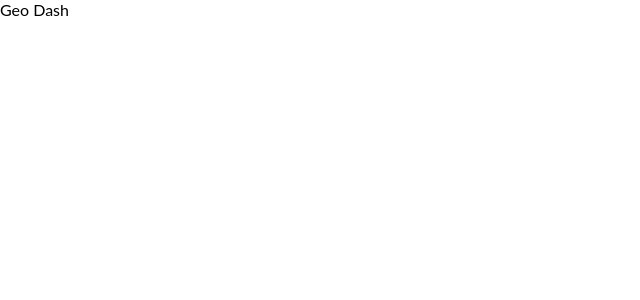
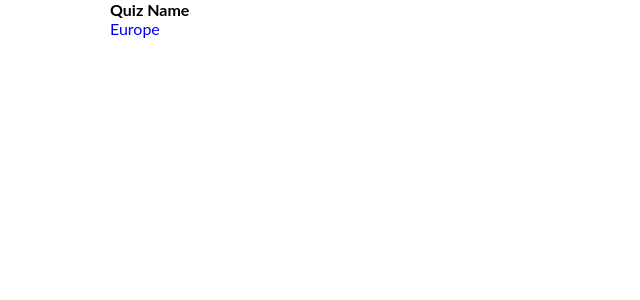
Before and after one commit to vanjazeli/geo-dash, a React (Vite) app: page / in a window 1280 px wide. Shown: the top 300 px of the page, without its empty margins (0-640 px from the left). Built offline with nearby package versions, Linux system fonts and the light colour scheme; data requests are answered from the project's data file.

Commit message:
Feat: Add Menu component

```diff
--- a/package.json
+++ b/package.json
@@ -8,7 +8,7 @@
 		"build": "tsc && vite build",
 		"lint": "eslint . --ext ts,tsx --report-unused-disable-directives --max-warnings 0",
 		"preview": "vite preview",
-		"server": "json-server --watch src/data/data.json --port 8001"
+		"server": "json-server --watch src/data/data.json --port 8001 --delay 1000"
 	},
 	"dependencies": {
 		"@reduxjs/toolkit": "^1.9.6",
--- a/src/App.tsx
+++ b/src/App.tsx
@@ -1,35 +1,38 @@
 import { useState, useEffect } from 'react';
-import { useDispatch, useSelector } from "react-redux";
-import { setLoadingOff } from "./store/slices/loadingSlice";
+import { useDispatch, useSelector } from 'react-redux';
+import { setLoadingOff } from './store/slices/loadingSlice';
 
 import { BrowserRouter, Routes, Route } from 'react-router-dom';
-import Loader from "./components/ui/Loader";
+import Loader from './components/ui/Loader';
 import IndexPage from './components/pages/IndexPage';
 
-import fetchData from "./services/fetchData";
+import fetchData from './services/fetchData';
 
-import { Quiz } from "./types/QuizType";
-import { RootState } from "./store/store";
+import { QuizType } from './types/QuizType';
+import { RootState } from './store/store';
 
 function App() {
 	const isLoading = useSelector((state: RootState) => state.loading.value);
 	const dispatch = useDispatch();
 
-	const [quizes, setQuizes] = useState<Quiz[] | null>(null);
+	const [quizes, setQuizes] = useState<QuizType[] | null>(null);
 
 	useEffect(() => {
 		fetchData('http://localhost:8001/quizes', (data) => {
 			setQuizes(data);
 			dispatch(setLoadingOff());
-		})
+		});
 	}, []);
 
 	return (
+		<>
+			{isLoading && <Loader />}
 			<BrowserRouter>
 				<Routes>
-				<Route path="/" element={<IndexPage/>}/>
+					<Route path="/" element={<IndexPage quizes={quizes} />} />
 				</Routes>
 			</BrowserRouter>
+		</>
 	);
 }
 
--- /dev/null
+++ b/src/components/containers/Menu.tsx
@@ -0,0 +1,28 @@
+import { Link } from 'react-router-dom';
+
+import { QuizType } from '../../types/QuizType';
+
+type MenuPropsType = {
+	heading: string;
+	items: QuizType[] | null;
+};
+
+const Menu = ({ heading, items }: MenuPropsType) => {
+	return (
+		<div className="menu">
+			<h1 className="menu__heading">{heading}</h1>
+			<ul className="menu__list">
+				{items?.map((item, itemIndex) => (
+					<li className="menu__item" key={itemIndex}>
+						<Link className="menu__link" to={`/${item.flagUrl}`}>
+							{item.name}
+						</Link>
+					</li>
+				))}
+				{!items && <span className="menu__message">No quizes are currently available.</span>}
+			</ul>
+		</div>
+	);
+};
+
+export default Menu;
--- a/src/components/pages/IndexPage.tsx
+++ b/src/components/pages/IndexPage.tsx
@@ -1,9 +1,20 @@
-const IndexPage = () => {
+import { Link } from 'react-router-dom';
+import Menu from '../containers/Menu';
+
+import { QuizType } from '../../types/QuizType';
+
+type IndexPageProps = {
+	quizes: QuizType[] | null;
+};
+
+const IndexPage = ({ quizes }: IndexPageProps) => {
 	return (
 		<>
-			Geo Dash
+			<div className="wrap">
+				<Menu heading="Quiz Name" items={quizes} />
+			</div>
 		</>
 	);
-}
+};
 
 export default IndexPage;
--- a/src/components/ui/Loader.tsx
+++ b/src/components/ui/Loader.tsx
@@ -9,6 +9,6 @@ const Loader = () => {
 			</div>
 		</div>
 	);
-}
+};
 
 export default Loader;
--- a/src/types/QuizType.ts
+++ b/src/types/QuizType.ts
@@ -1,4 +1,4 @@
-export type Quiz = {
+export type QuizType = {
 	name: string;
 	flagUrl: string;
-}
+};
```
Also changed, not shown: public/images/world-map.svg (added). Lines whose indentation alone changed are shown as unchanged.
